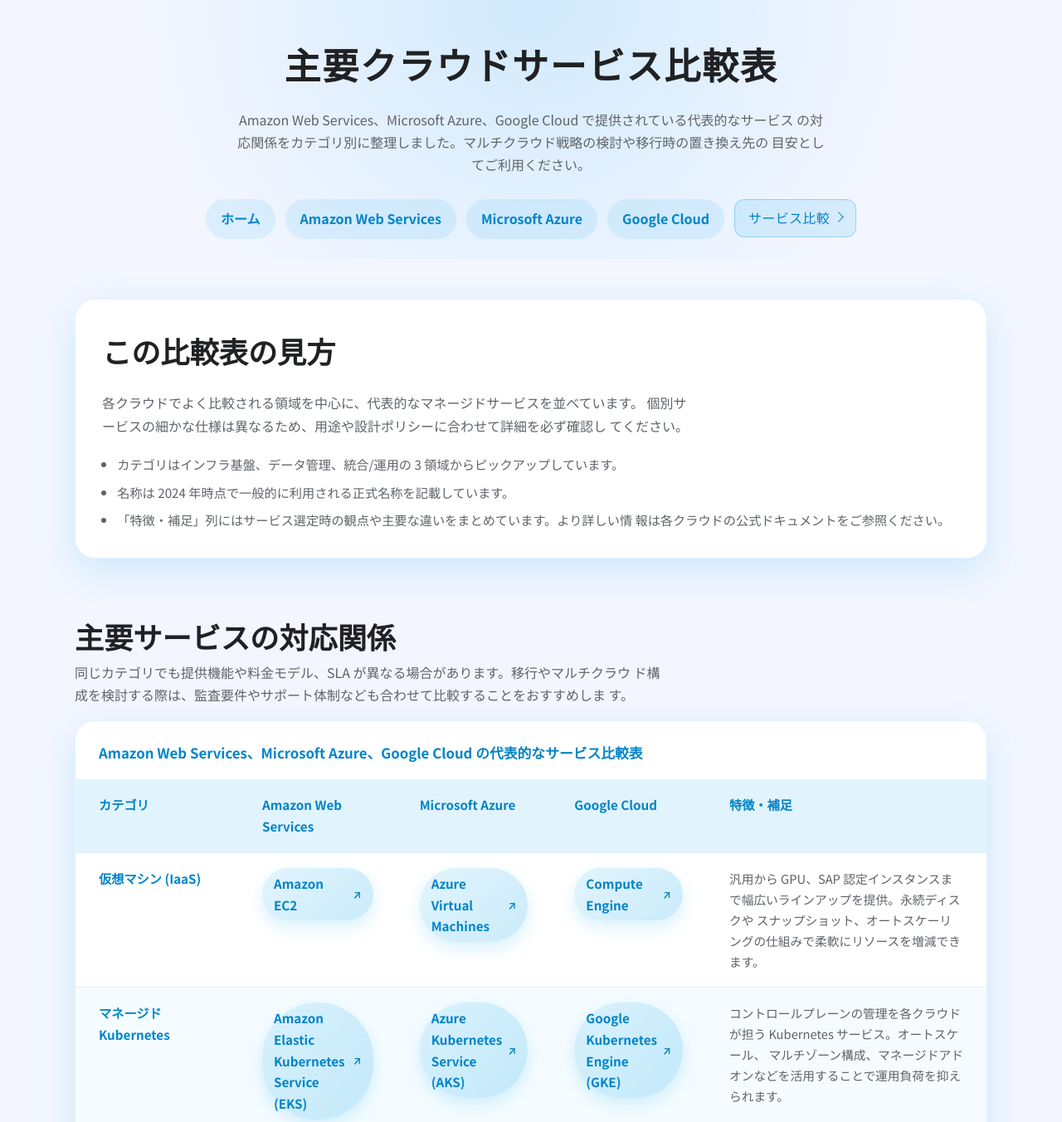
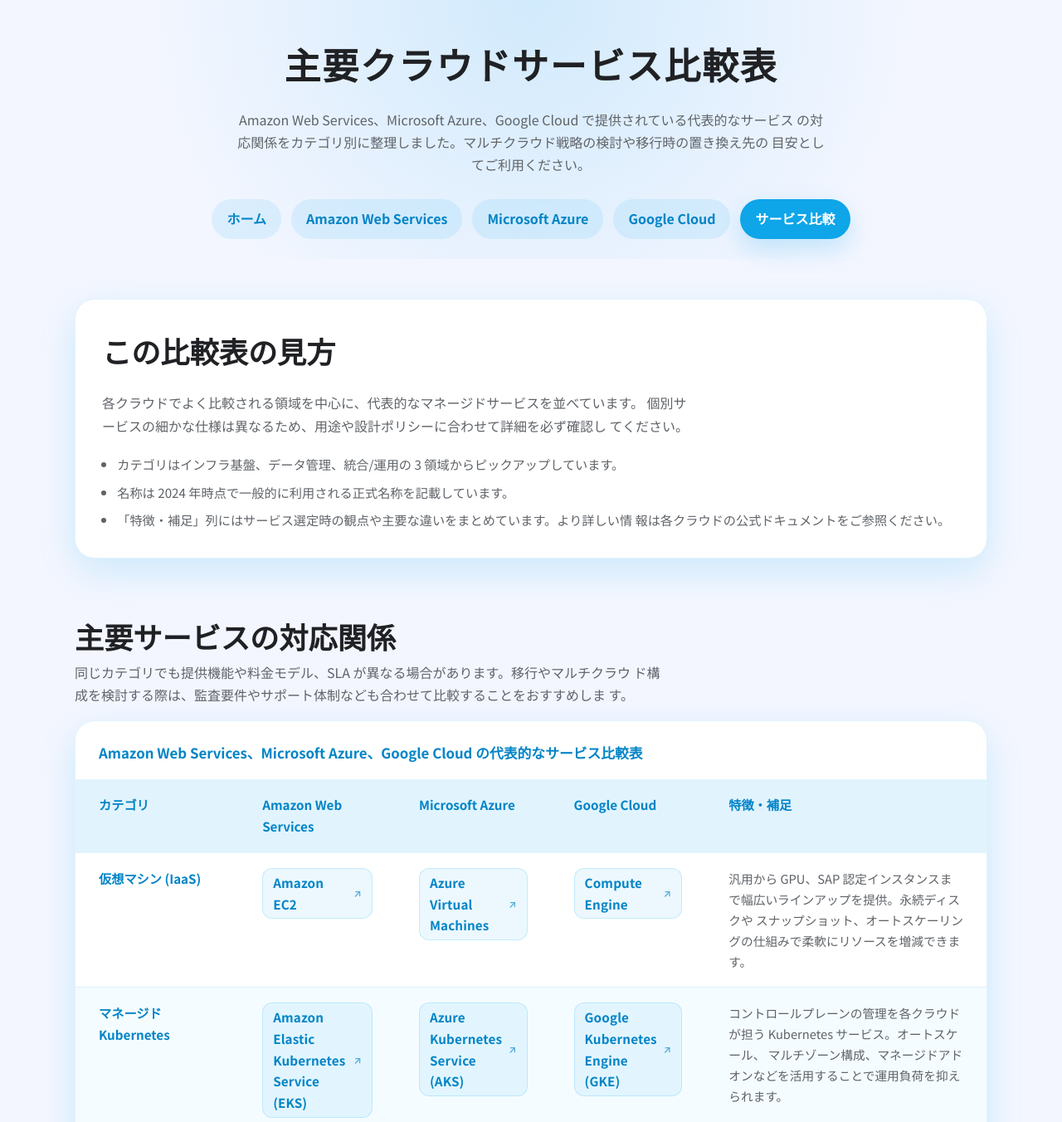
Before and after one commit to hitosh308/cloud-map, a plain HTML site: page comparison.html in a window 1280 px wide. Shown: the top 1352 px of the page at 83% size. Drawn offline with Linux system fonts and the light colour scheme.

Commit message:
Tweak comparison navigation and link styling

```diff
--- a/comparison.html
+++ b/comparison.html
@@ -35,7 +35,7 @@
             <a class="nav-link" href="google-cloud.html">Google Cloud</a>
           </li>
           <li class="nav-item">
-            <a class="nav-link nav-link--subtle" href="comparison.html" aria-current="page">サービス比較</a>
+            <a class="nav-link" href="comparison.html" aria-current="page">サービス比較</a>
           </li>
         </ul>
       </nav>
--- a/styles.css
+++ b/styles.css
@@ -135,59 +135,6 @@ body {
   box-shadow: 0 12px 30px rgba(var(--accent-rgb), 0.22);
 }
 
-.nav-link--subtle {
-  background: transparent;
-  color: var(--text-muted);
-  border: 1px solid rgba(var(--accent-rgb), 0.22);
-  border-radius: 12px;
-  padding: 8px 16px;
-  font-weight: 500;
-  letter-spacing: 0.02em;
-  box-shadow: none;
-}
-
-.nav-link--subtle::after {
-  content: '';
-  display: inline-block;
-  width: 8px;
-  height: 8px;
-  border-right: 1.5px solid currentColor;
-  border-bottom: 1.5px solid currentColor;
-  transform: translateY(-1px) rotate(-45deg);
-  transform-origin: center;
-  opacity: 0.6;
-  transition: transform 0.2s ease, opacity 0.2s ease;
-}
-
-.nav-link--subtle:hover,
-.nav-link--subtle:focus {
-  background: rgba(var(--accent-rgb), 0.08);
-  color: var(--accent-dark);
-  border-color: rgba(var(--accent-rgb), 0.35);
-}
-
-.nav-link--subtle:hover::after,
-.nav-link--subtle:focus::after {
-  opacity: 1;
-  transform: translate(1px, -1px) rotate(-45deg);
-}
-
-.nav-link--subtle:focus-visible {
-  outline: 3px solid rgba(var(--accent-rgb), 0.35);
-  outline-offset: 3px;
-}
-
-.nav-link--subtle[aria-current='page'] {
-  background: rgba(var(--accent-rgb), 0.12);
-  color: var(--accent-dark);
-  border-color: rgba(var(--accent-rgb), 0.35);
-  box-shadow: none;
-}
-
-.nav-link--subtle[aria-current='page']::after {
-  opacity: 1;
-}
-
 .page-main {
   flex: 1;
   width: min(1100px, 92vw);
@@ -292,45 +239,43 @@ body {
   display: inline-flex;
   align-items: center;
   gap: 6px;
-  padding: 6px 14px;
-  border-radius: 999px;
-  background: linear-gradient(
-    135deg,
-    rgba(var(--accent-rgb), 0.12) 0%,
-    rgba(var(--accent-rgb), 0.22) 100%
-  );
+  padding: 4px 12px;
+  border-radius: 12px;
+  background: rgba(var(--accent-rgb), 0.08);
+  border: 1px solid rgba(var(--accent-rgb), 0.18);
   color: var(--accent-dark);
+  font-weight: 600;
+  letter-spacing: 0.01em;
   text-decoration: none;
-  transition: background var(--transition), color var(--transition),
-    box-shadow var(--transition), transform 0.25s ease;
-  box-shadow: 0 8px 20px rgba(var(--accent-rgb), 0.16);
+  transition: background var(--transition), border-color var(--transition),
+    color var(--transition), transform 0.2s ease, box-shadow var(--transition);
+  box-shadow: none;
 }
 
 .comparison-table .service-cell a::after {
   content: '\2197';
-  font-size: 0.85em;
-  transition: transform 0.25s ease;
+  font-size: 0.8em;
+  opacity: 0.65;
+  transition: transform 0.2s ease, opacity 0.2s ease;
 }
 
 .comparison-table .service-cell a:hover,
 .comparison-table .service-cell a:focus {
-  background: linear-gradient(
-    135deg,
-    rgba(var(--accent-rgb), 0.18) 0%,
-    rgba(var(--accent-rgb), 0.32) 100%
-  );
+  background: rgba(var(--accent-rgb), 0.14);
+  border-color: rgba(var(--accent-rgb), 0.3);
   color: var(--accent-dark);
-  transform: translateY(-2px);
-  box-shadow: 0 14px 28px rgba(var(--accent-rgb), 0.24);
+  transform: translateY(-1px);
+  box-shadow: 0 6px 16px rgba(var(--accent-rgb), 0.18);
 }
 
 .comparison-table .service-cell a:hover::after,
 .comparison-table .service-cell a:focus::after {
-  transform: translateY(-1px) translateX(2px);
+  opacity: 1;
+  transform: translate(2px, -1px);
 }
 
 .comparison-table .service-cell a:focus-visible {
-  outline: 3px solid rgba(var(--accent-rgb), 0.45);
+  outline: 3px solid rgba(var(--accent-rgb), 0.35);
   outline-offset: 3px;
 }
 
```
Also changed, not shown: aws.html (+1 -1 lines), azure.html (+1 -1 lines), google-cloud.html (+1 -1 lines), index.html (+1 -1 lines).
